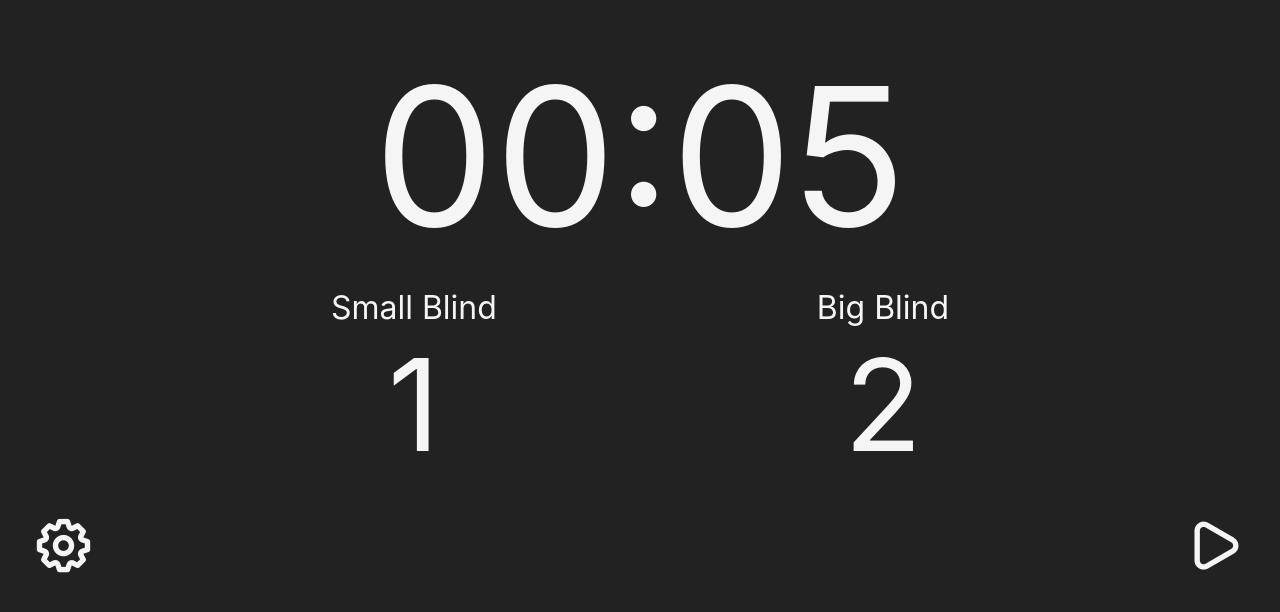
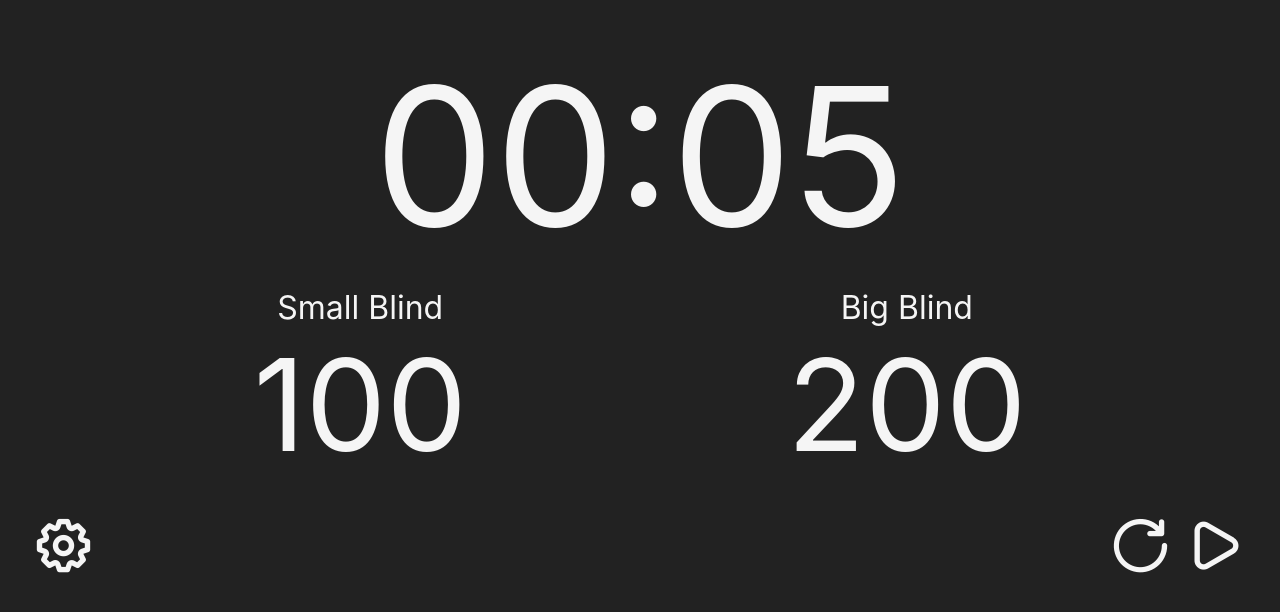
Before and after one commit to domifar/PokertimerClient, a React (Vite) app: page / in a window 1280 px wide. Shown: the top 612 px of the page. Built offline with nearby package versions, Linux system fonts and the light colour scheme.

Commit message:
reset button

```diff
--- a/dev-dist/sw.js
+++ b/dev-dist/sw.js
@@ -82,7 +82,7 @@ define(['./workbox-54d0af47'], (function (workbox) { 'use strict';
     "revision": "3ca0b8505b4bec776b69afdba2768812"
   }, {
     "url": "index.html",
-    "revision": "0.7169ke9redo"
+    "revision": "0.3b9ebo36qlg"
   }], {});
   workbox.cleanupOutdatedCaches();
   workbox.registerRoute(new workbox.NavigationRoute(workbox.createHandlerBoundToURL("index.html"), {
--- a/src/App.jsx
+++ b/src/App.jsx
@@ -1,4 +1,4 @@
-import { useState, useEffect } from 'react'
+import { useState } from 'react'
 import './App.css'
 import Timer from './components/Timer'
 import Blinds from './components/Blinds'
@@ -15,7 +15,7 @@ function App() {
       <div id='main'>
         <Timer time={time} stopTimer={isPaused} setIndex={setIndex} blinds={blinds} arrayLengh={blinds.length}/>
         <Blinds blind={blinds[index]}/>
-        <Settings time={time} setNewTime={setTime} setIsPaused={setIsPaused} setBlinds={setBlinds}/>
+        <Settings time={time} setNewTime={setTime} setIsPaused={setIsPaused} setBlinds={setBlinds} setIndex={setIndex}/>
       </div>
     </>
   )
--- a/src/components/Settings.jsx
+++ b/src/components/Settings.jsx
@@ -4,7 +4,7 @@ import './css/Settings.css'
 const Settings = (params) => {
     const [showSettings, setShowSettings] = useState(false)
     const [play, setPlay] = useState(false)
-    const [blinds, setBlinds] = useState([1, 2, 3, 4, 5, 6, 7])
+    const [blinds, setBlinds] = useState([100, 200, 300, 400])
 
     useEffect(() => {
             params.setBlinds(blinds)
@@ -36,10 +36,21 @@ const Settings = (params) => {
         params.setBlinds(updatedBlinds)
     }
 
+    const reset = () => {
+        params.setIndex(0)
+        params.setNewTime(5)
+        params.setIsPaused(true)
+        setPlay(!play)
+    }
+
     return (
         <div id="settingsContainer">
             <button className='settingsButton' onClick={toggleSettings}><i className="uil uil-cog settingsIcon"></i></button>
-            <button className='settingsButton' onClick={togglePlay}>{play ? <i className="uil uil-pause playIcon"></i> : <i className="uil uil-play playIcon"></i>}</button>
+            <div>
+                <button className='settingsButton' onClick={reset}><i className="uil uil-redo playIcon"></i></button>
+                <button className='settingsButton' onClick={togglePlay}>{play ? <i className="uil uil-pause playIcon"></i> : <i className="uil uil-play playIcon"></i>}</button>
+            </div>
+
             {showSettings && (
                 <div id="settingsPage">
                     <div className="settingsContent">
```
